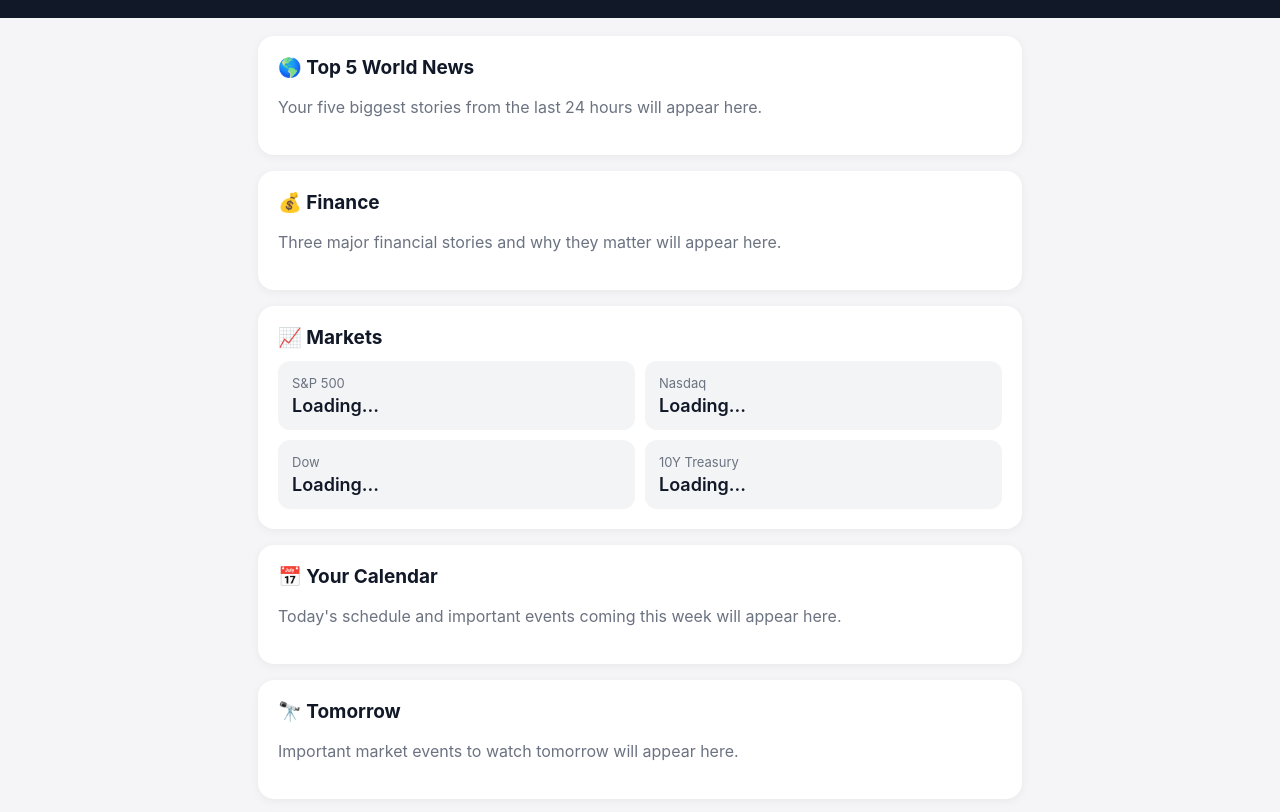
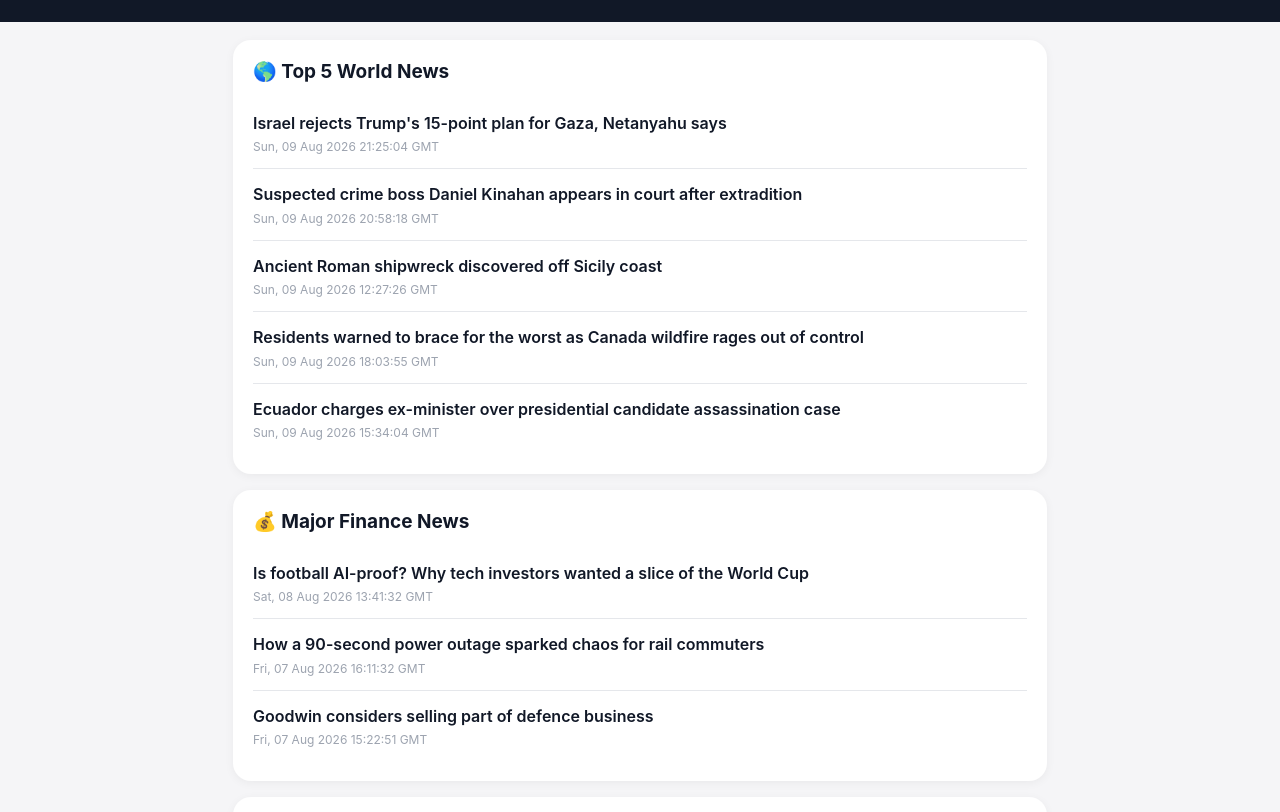
Before and after one commit to jacksonroder0227-eng/personal-intelligence, a plain HTML site: page index.html in a window 1280 px wide. Shown: the part 91-903 px from the top of the page. Drawn offline with Linux system fonts and the light colour scheme.

Commit message:
Update index.html

```diff
--- a/index.html
+++ b/index.html
@@ -4,6 +4,7 @@
   <meta charset="UTF-8">
   <meta name="viewport" content="width=device-width, initial-scale=1.0">
   <meta name="theme-color" content="#111827">
+
   <title>Personal Intelligence</title>
 
   <style>
@@ -22,37 +23,65 @@
     .header {
       background: #111827;
       color: white;
-      padding: 28px 20px 24px;
+      padding: 30px 20px 25px;
     }
 
     .header h1 {
       margin: 0;
       font-size: 28px;
+      letter-spacing: -0.5px;
     }
 
     .header p {
-      margin: 6px 0 0;
+      margin: 7px 0 0;
       color: #cbd5e1;
       font-size: 14px;
     }
 
     .container {
-      max-width: 800px;
+      max-width: 850px;
       margin: auto;
       padding: 18px;
     }
 
     .card {
       background: white;
-      border-radius: 16px;
+      border-radius: 18px;
       padding: 20px;
       margin-bottom: 16px;
       box-shadow: 0 2px 10px rgba(0,0,0,0.05);
     }
 
     .card h2 {
-      margin: 0 0 12px;
+      margin: 0 0 15px;
       font-size: 19px;
+    }
+
+    .story {
+      padding: 14px 0;
+      border-bottom: 1px solid #e5e7eb;
+    }
+
+    .story:last-child {
+      border-bottom: none;
+    }
+
+    .story a {
+      color: #111827;
+      text-decoration: none;
+      font-size: 16px;
+      font-weight: 600;
+      line-height: 1.4;
+    }
+
+    .story a:hover {
+      text-decoration: underline;
+    }
+
+    .story-time {
+      margin-top: 5px;
+      font-size: 12px;
+      color: #9ca3af;
     }
 
     .placeholder {
@@ -92,11 +121,12 @@
       color: white;
       font-size: 16px;
       font-weight: 600;
-      cursor: pointer;
     }
 
-    .ai-button:active {
-      transform: scale(0.98);
+    .updated {
+      font-size: 12px;
+      color: #9ca3af;
+      margin-top: 10px;
     }
 
     .footer {
@@ -112,92 +142,262 @@
 
   <div class="header">
     <h1>Personal Intelligence</h1>
-    <p>Your daily market, news & calendar briefing</p>
+    <p id="date"></p>
   </div>
 
   <div class="container">
 
+    <!-- WORLD NEWS -->
+
     <div class="card">
+
       <h2>🌎 Top 5 World News</h2>
-      <p class="placeholder">
-        Your five biggest stories from the last 24 hours will appear here.
-      </p>
+
+      <div id="world-news">
+        <p class="placeholder">Loading latest stories...</p>
+      </div>
+
     </div>
 
+
+    <!-- FINANCE -->
+
     <div class="card">
-      <h2>💰 Finance</h2>
-      <p class="placeholder">
-        Three major financial stories and why they matter will appear here.
-      </p>
+
+      <h2>💰 Major Finance News</h2>
+
+      <div id="finance-news">
+        <p class="placeholder">Loading latest financial stories...</p>
+      </div>
+
     </div>
 
+
+    <!-- MARKETS -->
+
     <div class="card">
+
       <h2>📈 Markets</h2>
 
       <div class="market-grid">
 
         <div class="market">
           <div class="market-name">S&P 500</div>
-          <div class="market-value">Loading...</div>
+          <div class="market-value">Coming next</div>
         </div>
 
         <div class="market">
           <div class="market-name">Nasdaq</div>
-          <div class="market-value">Loading...</div>
+          <div class="market-value">Coming next</div>
         </div>
 
         <div class="market">
-          <div class="market-name">Dow</div>
-          <div class="market-value">Loading...</div>
+          <div class="market-name">Dow Jones</div>
+          <div class="market-value">Coming next</div>
         </div>
 
         <div class="market">
           <div class="market-name">10Y Treasury</div>
-          <div class="market-value">Loading...</div>
+          <div class="market-value">Coming next</div>
         </div>
 
       </div>
+
     </div>
 
+
+    <!-- CALENDAR -->
+
     <div class="card">
+
       <h2>📅 Your Calendar</h2>
+
       <p class="placeholder">
-        Today's schedule and important events coming this week will appear here.
+        Your calendar will be connected here.
       </p>
+
     </div>
 
+
+    <!-- TOMORROW -->
+
     <div class="card">
-      <h2>🔭 Tomorrow</h2>
+
+      <h2>🔭 What To Watch Tomorrow</h2>
+
       <p class="placeholder">
-        Important market events to watch tomorrow will appear here.
+        We'll identify important economic releases, earnings,
+        Fed events and market catalysts here.
       </p>
+
     </div>
 
+
+    <!-- WHY IT MATTERS -->
+
     <div class="card">
+
       <h2>🧠 Why It Matters</h2>
+
       <p class="placeholder">
-        Your daily explanation of what today's biggest developments mean
-        for markets, investors and wealth management.
+        AI analysis will explain what today's biggest developments
+        mean for markets, investors and wealth management.
       </p>
+
     </div>
 
+
+    <!-- AI -->
+
     <div class="card">
-      <h2>🤖 Ask AI</h2>
+
+      <h2>🤖 Ask Personal Intelligence AI</h2>
+
       <p class="placeholder">
-        Ask questions about markets, news, economics or anything happening
-        in the world.
+        Ask questions about markets, economics, news and current events.
       </p>
 
-      <button class="ai-button" onclick="alert('AI assistant coming next!')">
-        Ask Personal Intelligence AI
+      <button class="ai-button"
+        onclick="alert('AI assistant coming soon!')">
+
+        Ask AI
+
       </button>
+
     </div>
 
+
+    <div class="updated" id="updated"></div>
+
     <div class="footer">
-      Personal Intelligence • Private personal dashboard
+      Personal Intelligence
     </div>
 
   </div>
 
+
+<script>
+
+  // Show today's date
+
+  const today = new Date();
+
+  document.getElementById("date").textContent =
+    today.toLocaleDateString(undefined, {
+      weekday: "long",
+      month: "long",
+      day: "numeric",
+      year: "numeric"
+    });
+
+
+  // Create a story element
+
+  function createStory(story) {
+
+    const div = document.createElement("div");
+
+    div.className = "story";
+
+    const link = document.createElement("a");
+
+    link.href = story.link;
+
+    link.target = "_blank";
+
+    link.rel = "noopener noreferrer";
+
+    link.textContent = story.title;
+
+    const time = document.createElement("div");
+
+    time.className = "story-time";
+
+    time.textContent = story.published || "";
+
+    div.appendChild(link);
+
+    div.appendChild(time);
+
+    return div;
+  }
+
+
+  // Load the news
+
+  async function loadNews() {
+
+    try {
+
+      const response = await fetch("news.json?" + Date.now());
+
+      if (!response.ok) {
+        throw new Error("Could not load news.");
+      }
+
+      const data = await response.json();
+
+
+      // World news
+
+      const worldContainer =
+        document.getElementById("world-news");
+
+      worldContainer.innerHTML = "";
+
+
+      data.world.slice(0, 5).forEach(story => {
+
+        worldContainer.appendChild(
+          createStory(story)
+        );
+
+      });
+
+
+      // Finance news
+
+      const financeContainer =
+        document.getElementById("finance-news");
+
+      financeContainer.innerHTML = "";
+
+
+      data.finance.slice(0, 3).forEach(story => {
+
+        financeContainer.appendChild(
+          createStory(story)
+        );
+
+      });
+
+
+      // Updated time
+
+      document.getElementById("updated").textContent =
+        "News data updated: " +
+        new Date(data.updated).toLocaleString();
+
+    }
+
+    catch (error) {
+
+      console.error(error);
+
+      document.getElementById("world-news").innerHTML =
+        "<p class='placeholder'>Unable to load news right now.</p>";
+
+      document.getElementById("finance-news").innerHTML =
+        "<p class='placeholder'>Unable to load financial news right now.</p>";
+
+    }
+
+  }
+
+
+  loadNews();
+
+</script>
+
 </body>
 </html>
```
